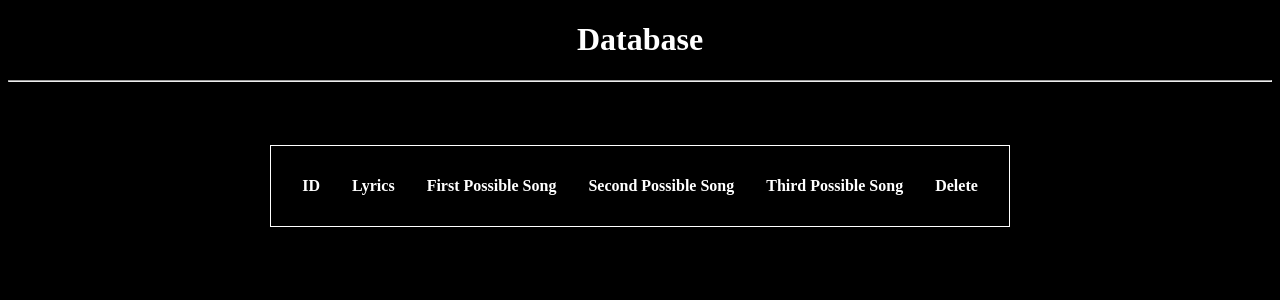
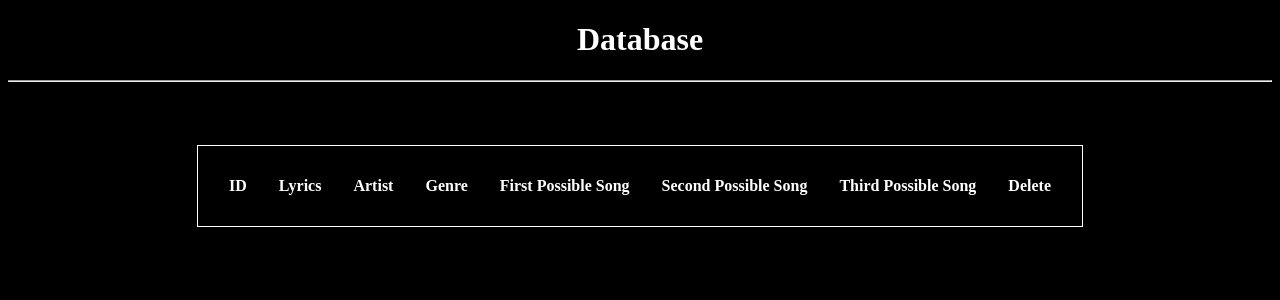
Before and after one commit to SiraYsia/TuneBuddy, a Flask app: page /db in a window 1280 px wide. Shown: the top 300 px of the page. Run offline with Flask 3, Linux system fonts and the light colour scheme; lists and menus that the app fills with data are empty.

Commit message:
Added optional field that allows API to narrow down song results

```diff
--- a/app.py
+++ b/app.py
@@ -16,6 +16,8 @@ db = SQLAlchemy(app)
 class Songs(db.Model):
     id = db.Column(db.Integer, primary_key=True)
     lyrics = db.Column(db.String(50), nullable=False)
+    artist_name = db.Column(db.String(50), nullable=False)
+    genre = db.Column(db.String(50), nullable=False)
     first_possible_song = db.Column(db.String(100), nullable=False)
     second_possible_song = db.Column(db.String(100), nullable=False)
     third_possible_song = db.Column(db.String(100), nullable=False)
@@ -46,12 +48,18 @@ def renderHome():
     if form.validate_on_submit():
         try:
             lyrics = form.lyrics.data
-            possible_songs = songFinder(lyrics)
-            # If no songs were found with the given lyrics
+            artist_name = form.artist_name.data
+            genre = form.genre.data
+            possible_songs = songFinder(lyrics, artist_name, genre)
+            if artist_name == "":
+                artist_name = "None"
+            if genre == "":
+                genre = "None"
+            # Checks if no songs were found with the given lyrics
             if possible_songs == []:
-                new_song_data = Songs(lyrics=lyrics, first_possible_song="None", second_possible_song="None", third_possible_song="None")
+                new_song_data = Songs(lyrics=lyrics, artist_name=artist_name, genre=genre, first_possible_song="None", second_possible_song="None", third_possible_song="None")
             else:
-                new_song_data = Songs(lyrics=lyrics, first_possible_song=possible_songs[0], second_possible_song=possible_songs[1], third_possible_song=possible_songs[2])
+                new_song_data = Songs(lyrics=lyrics, artist_name=artist_name, genre=genre, first_possible_song=possible_songs[0], second_possible_song=possible_songs[1], third_possible_song=possible_songs[2])
             db.session.add(new_song_data)
             db.session.commit()
             logging.info(f"Song data was added successfully!")
--- a/form.py
+++ b/form.py
@@ -1,7 +1,9 @@
 from flask_wtf import FlaskForm
 from wtforms import StringField, SubmitField
-from wtforms.validators import DataRequired, Length
+from wtforms.validators import DataRequired, Optional, Length
 
 class SongForm(FlaskForm):
-    lyrics = StringField('Enter your lyrics: ', validators=[DataRequired(), Length(min=3, max=150, message='Invalid lyric length. Must be between 3-50 characters.')])
+    lyrics = StringField('Enter Your Lyrics: ', validators=[DataRequired(), Length(min=3, max=150, message='Invalid lyric length. Must be between 3-50 characters.')], render_kw={"autocomplete": "off"})
+    artist_name = StringField('Artist Name: ', validators=[Optional(), Length(min=3, max=50, message='Invalid artist name. Must be between 3-50 characters.')], render_kw={"autocomplete": "off"})
+    genre = StringField('Genre: ', validators=[Optional(), Length(min=3, max=50, message='Invalid genre. Must be between 3-50 characters.')], render_kw={"autocomplete": "off"})
     submit = SubmitField('Find Your Song')
--- a/templates/database.html
+++ b/templates/database.html
@@ -8,6 +8,8 @@
         <tr>
             <th>ID</th>
             <th>Lyrics</th>
+            <th>Artist</th>
+            <th>Genre</th>
             <th>First Possible Song</th>
             <th>Second Possible Song</th>
             <th>Third Possible Song</th>
@@ -17,6 +19,8 @@
         <tr>
             <td>{{ data.id }}</td>
             <td>{{ data.lyrics }}</td>
+            <td>{{ data.artist_name }}</td>
+            <td>{{ data.genre }}</td>
             <td>{{ data.first_possible_song }}</td>
             <td>{{ data.second_possible_song }}</td>
             <td>{{ data.third_possible_song }}</td>
--- a/tuneBuddy.py
+++ b/tuneBuddy.py
@@ -3,7 +3,7 @@ import requests
 url = 'https://api.musixmatch.com/ws/1.1/'
 API_KEY = '236e0d15c2fdc11e1d9ffc90054e9c0b'
 
-def songFinder(lyrics):
+def songFinder(lyrics, artist_name = "", genre = ""):
     params = {
         'apikey': API_KEY,
         'q_lyrics': lyrics,
@@ -16,14 +16,53 @@ def songFinder(lyrics):
 
     response = requests.get(url + 'track.search', params=params)
 
+    artist_name = artist_name.lower()
+    genre = genre.lower()
     if response.status_code == 200:
         data = response.json()
         track_list = data["message"]["body"]["track_list"]
         possible_songs = []
+        possible_tracks = []
         if not(track_list == []):
-            for i in range(3):
-                track_name = data["message"]["body"]["track_list"][i]["track"]["track_name"]
-                track_artist = data["message"]["body"]["track_list"][i]["track"]["artist_name"]
-                song = track_name + " By: " + track_artist
-                possible_songs.append(song)
+            for i in range(5):
+                track = data["message"]["body"]["track_list"][i]["track"]
+                possible_tracks.append(track)
+            if artist_name == "" and genre == "":
+                for i in range(5):
+                    track_name = possible_tracks[i]["track_name"]
+                    track_artist = possible_tracks[i]["artist_name"]
+                    song = track_name + " By: " + track_artist
+                    possible_songs.append(song)
+            elif not(artist_name == "") and genre == "":
+                for i in range(5):
+                    track_name = possible_tracks[i]["track_name"]
+                    track_artist = possible_tracks[i]["artist_name"]
+                    song = track_name + " By: " + track_artist
+                    track_artist = track_artist.lower()
+                    if track_artist == artist_name:
+                        possible_songs.append(song)
+            elif artist_name == "" and not(genre == ""):
+                for i in range(5):
+                    track_name = possible_tracks[i]["track_name"]
+                    track_artist = possible_tracks[i]["artist_name"]
+                    track_genre = possible_tracks[i]["primary_genres"]["music_genre_list"][0]["music_genre"]["music_genre_name"].lower()
+                    song = track_name + " By: " + track_artist
+                    if track_genre == genre:
+                        possible_songs.append(song)
+            elif not(artist_name == "") and not(genre == ""):
+                for i in range(5):
+                    track_name = possible_tracks[i]["track_name"]
+                    track_artist = possible_tracks[i]["artist_name"]
+                    track_genre = possible_tracks[i]["primary_genres"]["music_genre_list"][0]["music_genre"]["music_genre_name"].lower()
+                    song = track_name + " By: " + track_artist
+                    track_artist = track_artist.lower()
+                    if track_artist == artist_name and track_genre == genre:
+                        possible_songs.append(song)
+
+        if len(possible_songs) == 5 or len(possible_songs) == 4:
+            return possible_songs[0:3]
+        while not(len(possible_songs) == 3):
+            possible_songs.append("None")
         return possible_songs
+
+# print(songFinder("save your tears for another day", "Someone", "Electronic"))
```
Also changed, not shown: static/css/home.css (+47 -2 lines), static/js/narrowSearch.js (added, +20 -0 lines), templates/home.html (+47 -6 lines), instance/songs.db.
